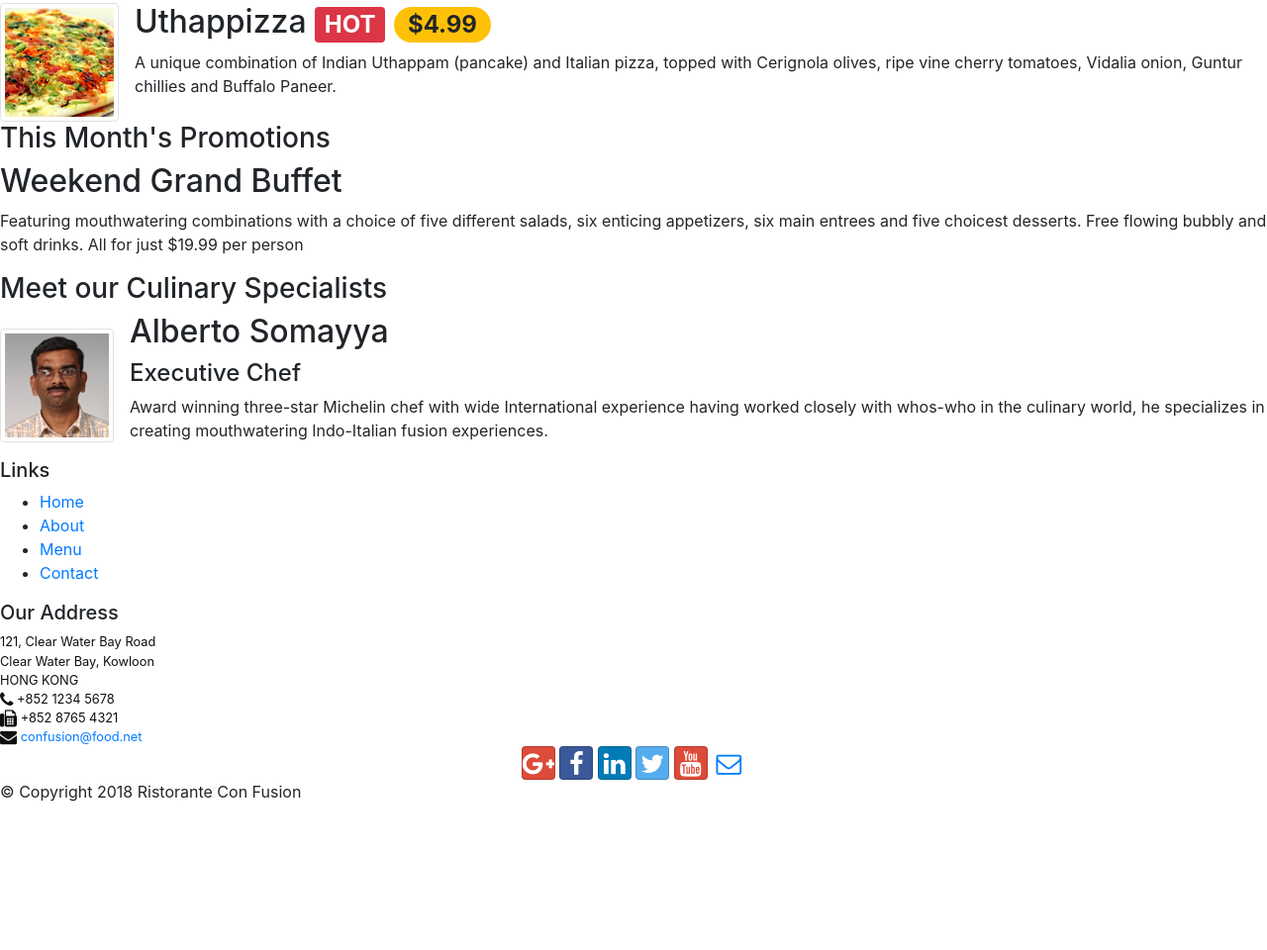
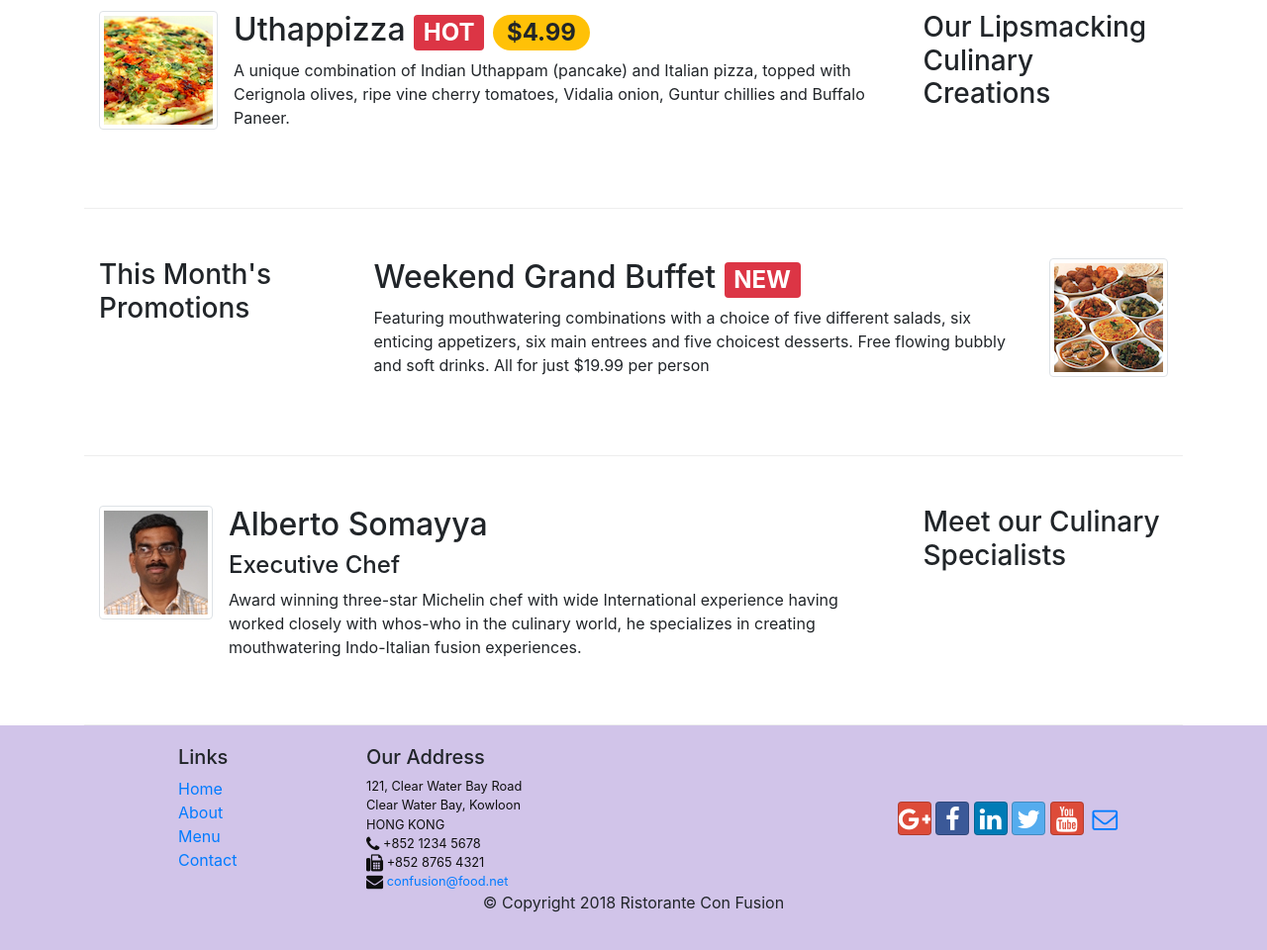
Before and after one commit to Aadhithyashri/Trial-Bootstrap-Website, a website: page Bootstrap4/conFusion/index.html in a window 1280 px wide. Shown: the part 373-1333 px from the top of the page at 99% size. Before the commit the page ends 1201 px from the top, so only its background shows below. Drawn offline with nearby package versions, Linux system fonts and the light colour scheme.

Commit message:
modifhomepage

```diff
--- a/Bootstrap4/conFusion/index.html
+++ b/Bootstrap4/conFusion/index.html
@@ -46,13 +46,13 @@
         </div>
     </header>
 
-    <div>
-        <div>
-            <div>
+    <div class="container">
+        <div class="row row-content align-self-center">
+            <div class="col-12 col-sm-4 order-last col-md-3">
                 <h3>Our Lipsmacking Culinary Creations</h3>
             </div>
-            <div class="media">
-                <img class="d-flex mr-3 img-thumbnail align-self-center"
+            <div class="media col col-sm order-first col-md">
+                <img class="d-flex mr-3 img-thumbnail align-self-top"
                         src="img/uthappizza.png" alt="Uthappizza">
                 <div class="media-body">
                     <h2 class="mt-0">Uthappizza <span class="badge badge-danger">HOT</span> <span class="badge badge-pill badge-warning">$4.99</span></h2>
@@ -65,23 +65,26 @@
         </div>
 
 
-        <div>
-            <div>
+        <div class="row row-content align-self-center">
+            <div class="col-12 col-sm-4 col-md-3">
                 <h3>This Month's Promotions</h3>
             </div>
-            <div>
-                <h2>Weekend Grand Buffet</h2>
+            <div class="media col col-sm col-md">
+                <div class="media-body">
+                    <h2 class="mt-0">Weekend Grand Buffet <span class="badge badge-danger">NEW</span></h2>
                     <p>Featuring mouthwatering combinations with a choice of five different salads, six enticing appetizers, six main entrees and five choicest desserts. Free flowing bubbly and soft drinks. All for just $19.99 per person </p>
+                </div>
+                <img class="d-flex ml-3 img-thumbnail align-self-top"
+                        src="img/buffet.png" alt="Buffet">
             </div>
         </div>
 
-        <div>
-            <div>
+        <div class="row row-content align-self-center">
+            <div class="col-12 col-sm-4 order-last col-md-3">
                 <h3>Meet our Culinary Specialists</h3>
             </div>
-            <div class="media">
-                <img class="d-flex mr-3 img-thumbnail align-self-center"
-                        src="img/alberto.png" alt="Alberto Somayya">
+            <div class="media col col-sm ordr-first col-md">
+                <img class="d-flex mr-3 img-thumbnail align-self-top" src="img/alberto.png" alt="Alberto Somayya">
                 <div class="media-body">
                     <h2 class="mt-0">Alberto Somayya</h2>
                     <h4>Executive Chef</h4>
@@ -95,19 +98,19 @@
         </div>
     </div>
 
-    <footer>
-        <div>
-            <div>
-                <div>
+    <footer class="footer">
+        <div class="container">
+            <div class="row">
+                <div class="col-4 offset-1 col-sm-2">
                     <h5>Links</h5>
-                    <ul>
+                    <ul class="list-unstyled">
                         <li><a href="#">Home</a></li>
                         <li><a href="./aboutus.html">About</a></li>
                         <li><a href="#">Menu</a></li>
                         <li><a href="./contactus.html">Contact</a></li>
                     </ul>
                 </div>
-                <div>
+                <div class="col-7 col-sm-5">
                     <h5>Our Address</h5>
                     <address>
 		              121, Clear Water Bay Road<br>
@@ -119,8 +122,7 @@
                       <a href="mailto:confusion@food.net">confusion@food.net</a>
 		           </address>
                 </div>
-                <div>
-                    <div>
+                <div class="col-12 col-sm-4 align-self-center">
                     <div class="text-center">
                         <a class="btn btn-social-icon btn-google" href="http://google.com/+"><i class="fa fa-google-plus"></i></a>
                         <a class="btn btn-social-icon btn-facebook" href="http://www.facebook.com/profile.php?id="><i class="fa fa-facebook"></i></a>
@@ -132,13 +134,14 @@
                     </div>
                 </div>
            </div>
-           <div>
-                <div>
+           <div class="row justify-content-center">
+                <div class="col-auto">
                     <p>© Copyright 2018 Ristorante Con Fusion</p>
                 </div>
            </div>
         </div>
     </footer>
+
 <!-- jQuery first, then Popper.js, then Bootstrap JS. -->
 <script src="node_modules/jquery/dist/jquery.slim.min.js"></script>
 <script src="node_modules/popper.js/dist/umd/popper.min.js"></script>
--- a/Bootstrap4/conFusion/styles.css
+++ b/Bootstrap4/conFusion/styles.css
@@ -7,7 +7,7 @@
     margin:0px auto;
     padding: 50px 0px 50px 0px;
     border-bottom: 1px ridge;
-    min-height:400px;
+    min-height:250px;
 }
 
 .footer{
```
Also changed, not shown: Bootstrap4/conFusion/aboutus.html (+1 -1 lines), Bootstrap4/conFusion/contactus.html (+1 -1 lines). Lines whose indentation alone changed are shown as unchanged.
